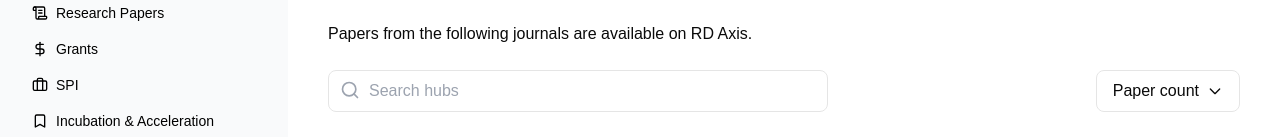
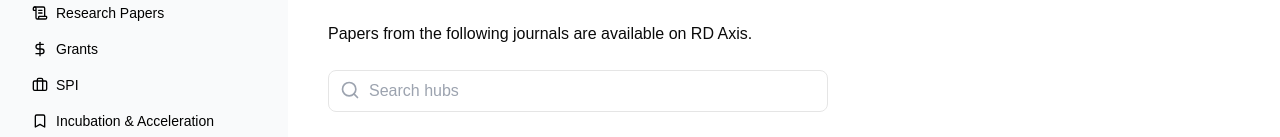
Before and after one commit to aaron-dsk/regis-works-app, a Next.js app: page /journals in a window 1280 px wide. Shown: the part 130-267 px from the top of the page. Built offline with nearby package versions, Linux system fonts and the light colour scheme.

Commit message:
Removed: dropdown to filter through papers

```diff
--- a/src/components/journal.tsx
+++ b/src/components/journal.tsx
@@ -90,12 +90,6 @@ export default function Journals() {
             className="pl-10 pr-4 py-2 w-full border rounded-lg"
           />
         </div>
-        <button className="flex items-center gap-2 px-4 py-2 border rounded-lg">
-          Paper count
-          <svg className="w-4 h-4" fill="none" viewBox="0 0 24 24" stroke="currentColor">
-            <path strokeLinecap="round" strokeLinejoin="round" strokeWidth={2} d="M19 9l-7 7-7-7" />
-          </svg>
-        </button>
       </div>
 
       <div className="grid grid-cols-3 gap-6">
```
